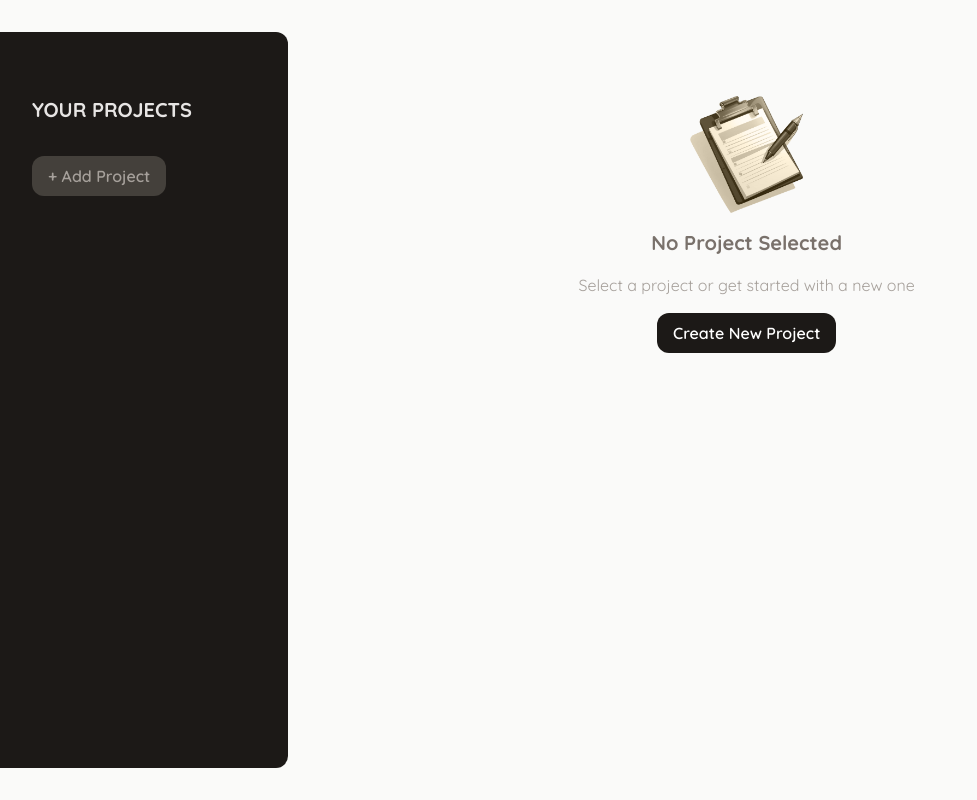
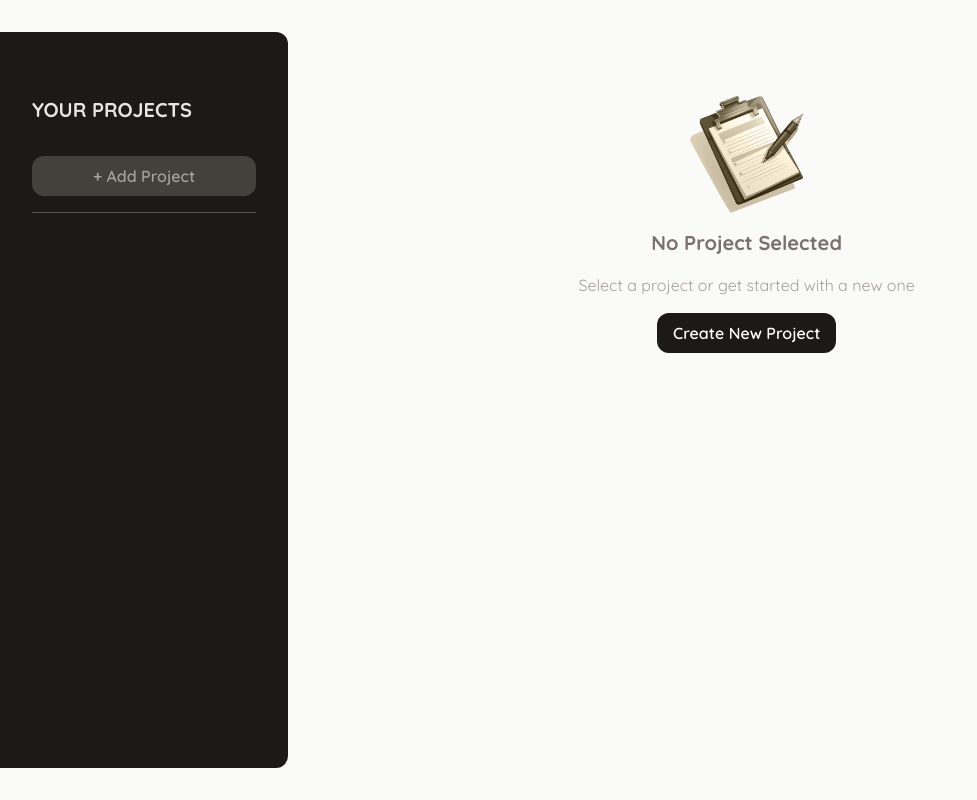
Before and after one commit to mehrankhaksar/project-manager, a React (Vite) app: page / in a window 1280 px wide. Shown: the whole page, without its empty margins (0-977 px from the left). Built offline with nearby package versions, Linux system fonts and the light colour scheme.

Commit message:
display project list in sidebar

```diff
--- a/src/App.tsx
+++ b/src/App.tsx
@@ -9,6 +9,7 @@ type ProjectDataType = {
 };
 
 export interface IProject {
+  id: number;
   title: string;
   description: string;
   dueDate: string;
@@ -24,9 +25,13 @@ export default function App() {
     setProjectData((prev) => ({ ...prev, selectedProjectId: null }));
   };
 
+  const onCancelCreateNewProject = () => {
+    setProjectData((prev) => ({ ...prev, selectedProjectId: undefined }));
+  };
+
   const onCreateNewProject = (newProject: IProject) => {
     setProjectData((prev) => ({
-      ...prev,
+      selectedProjectId: undefined,
       projects: [...prev.projects, newProject],
     }));
   };
@@ -35,7 +40,12 @@ export default function App() {
 
   switch (projectData.selectedProjectId) {
     case null:
-      content = <NewProject onCreateNewProject={onCreateNewProject} />;
+      content = (
+        <NewProject
+          onCreateNewProject={onCreateNewProject}
+          onCancel={onCancelCreateNewProject}
+        />
+      );
       break;
 
     case undefined:
@@ -48,8 +58,11 @@ export default function App() {
   }
 
   return (
-    <main className="h-screen flex gap-8">
-      <ProjectSidebar onStartCreateNewProject={onStartCreateNewProject} />
+    <main className="h-screen flex gap-8 overflow-hidden">
+      <ProjectSidebar
+        onStartCreateNewProject={onStartCreateNewProject}
+        projects={projectData.projects}
+      />
       {content}
     </main>
   );
--- a/src/components/Button.tsx
+++ b/src/components/Button.tsx
@@ -10,31 +10,34 @@ interface IButtonProps extends React.ButtonHTMLAttributes<HTMLButtonElement> {
 export default function Button({
   children,
   variant = "default",
+  className = "",
   ...props
 }: IButtonProps) {
-  let className =
+  let variantsClassName =
     "px-4 py-2 text-xs md:text-base rounded-xl transition-colors font-semibold";
 
   switch (variant) {
     case "default":
-      className = className.concat(
+      variantsClassName = variantsClassName.concat(
         " bg-stone-900 text-white hover:bg-stone-600",
       );
       break;
 
     case "secondary":
-      className = className.concat(
+      variantsClassName = variantsClassName.concat(
         " bg-stone-700 text-stone-400 hover:bg-stone-600 hover:text-stone-100",
       );
       break;
 
     case "ghost":
-      className = className.concat(" text-stone-800 hover:text-stone-950");
+      variantsClassName = variantsClassName.concat(
+        " text-stone-800 hover:text-stone-950",
+      );
       break;
   }
 
   return (
-    <button className={className} {...props}>
+    <button className={`${variantsClassName} ${className}`} {...props}>
       {children}
     </button>
   );
--- a/src/components/NewProject.tsx
+++ b/src/components/NewProject.tsx
@@ -6,8 +6,10 @@ import Modal, { type ModalRefType } from "./Modal";
 
 export default function NewProject({
   onCreateNewProject,
+  onCancel,
 }: {
   onCreateNewProject: (newProject: IProject) => void;
+  onCancel: () => void;
 }) {
   const dialogRef = useRef<ModalRefType>(null);
   const titleRef = useRef<HTMLInputElement>(null);
@@ -28,13 +30,17 @@ export default function NewProject({
       dueDate.trim() === ""
     ) {
       dialogRef.current?.open();
+      return;
     }
 
-    onCreateNewProject({
+    const newProject = {
+      id: Math.random(),
       title,
       description,
       dueDate,
-    });
+    };
+
+    onCreateNewProject(newProject);
   };
 
   return (
@@ -53,7 +59,9 @@ export default function NewProject({
       <div className="w-140 mt-16">
         <menu className="flex items-center justify-end gap-4 my-8">
           <li>
-            <Button variant="ghost">Cancel</Button>
+            <Button variant="ghost" onClick={onCancel}>
+              Cancel
+            </Button>
           </li>
           <li>
             <Button onClick={onSave}>Save</Button>
--- a/src/components/ProjectSidebar.tsx
+++ b/src/components/ProjectSidebar.tsx
@@ -1,19 +1,30 @@
+import type { IProject } from "../App";
 import Button from "./Button";
 
 export default function ProjectSidebar({
   onStartCreateNewProject,
+  projects,
 }: {
   onStartCreateNewProject: () => void;
+  projects: IProject[];
 }) {
   return (
-    <aside className="bg-stone-900 text-stone-50 px-8 py-16 w-1/3 md:w-72 rounded-r-xl my-8">
+    <aside className="bg-stone-900 text-stone-50 px-8 py-16 w-1/3 md:w-72 rounded-r-xl my-8 flex flex-col">
       <h2 className="mb-8 font-bold uppercase md:text-xl text-stone-200">
         Your Projects
       </h2>
       <Button onClick={onStartCreateNewProject} variant="secondary">
         + Add Project
       </Button>
-      <ul></ul>
+      <ul className="border-t border-stone-600 mt-4 pt-2 overflow-y-auto">
+        {projects.map((project) => (
+          <li key={project.id}>
+            <Button className="w-full text-left truncate">
+              {project.title}
+            </Button>
+          </li>
+        ))}
+      </ul>
     </aside>
   );
 }
```
